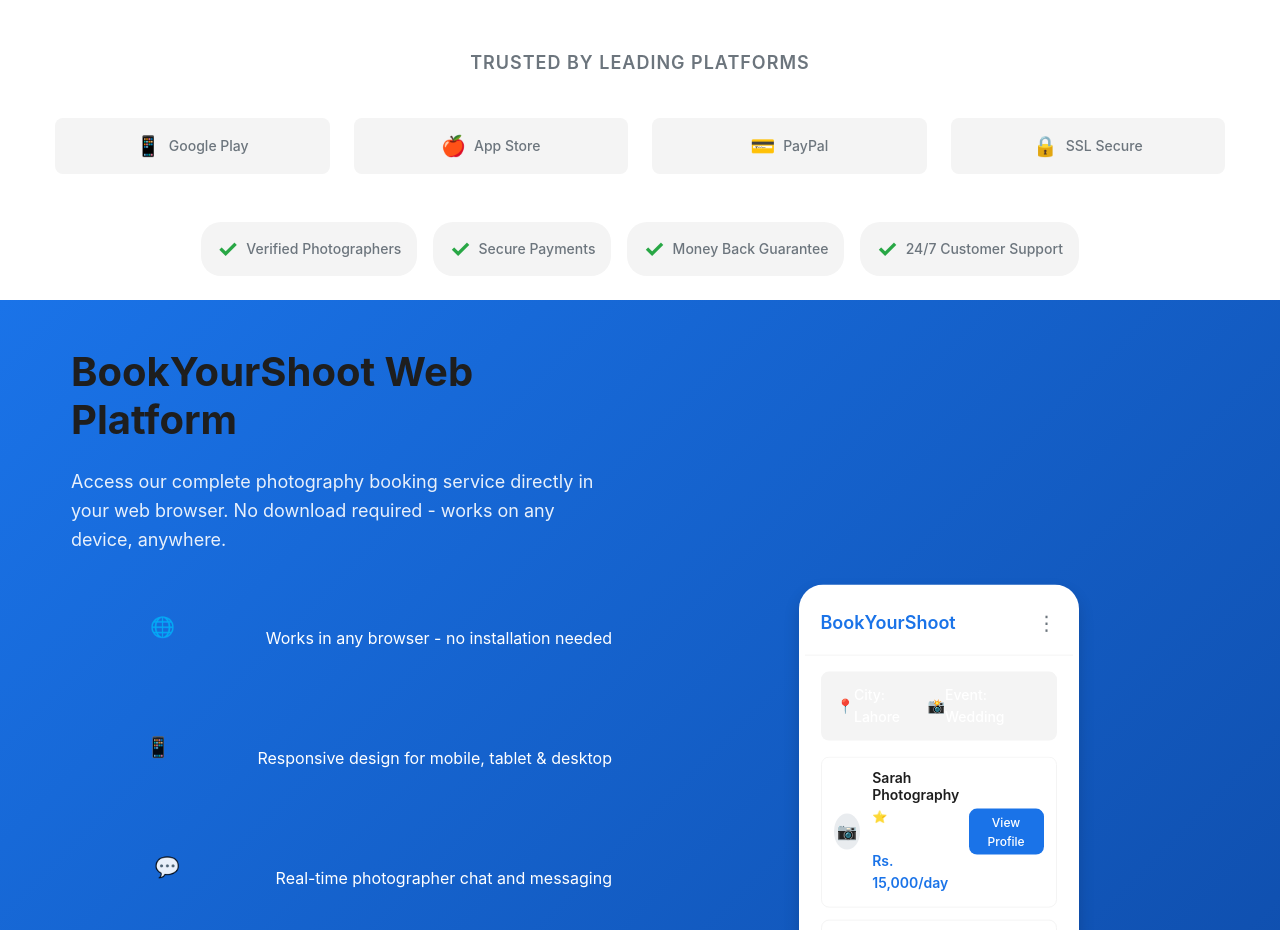
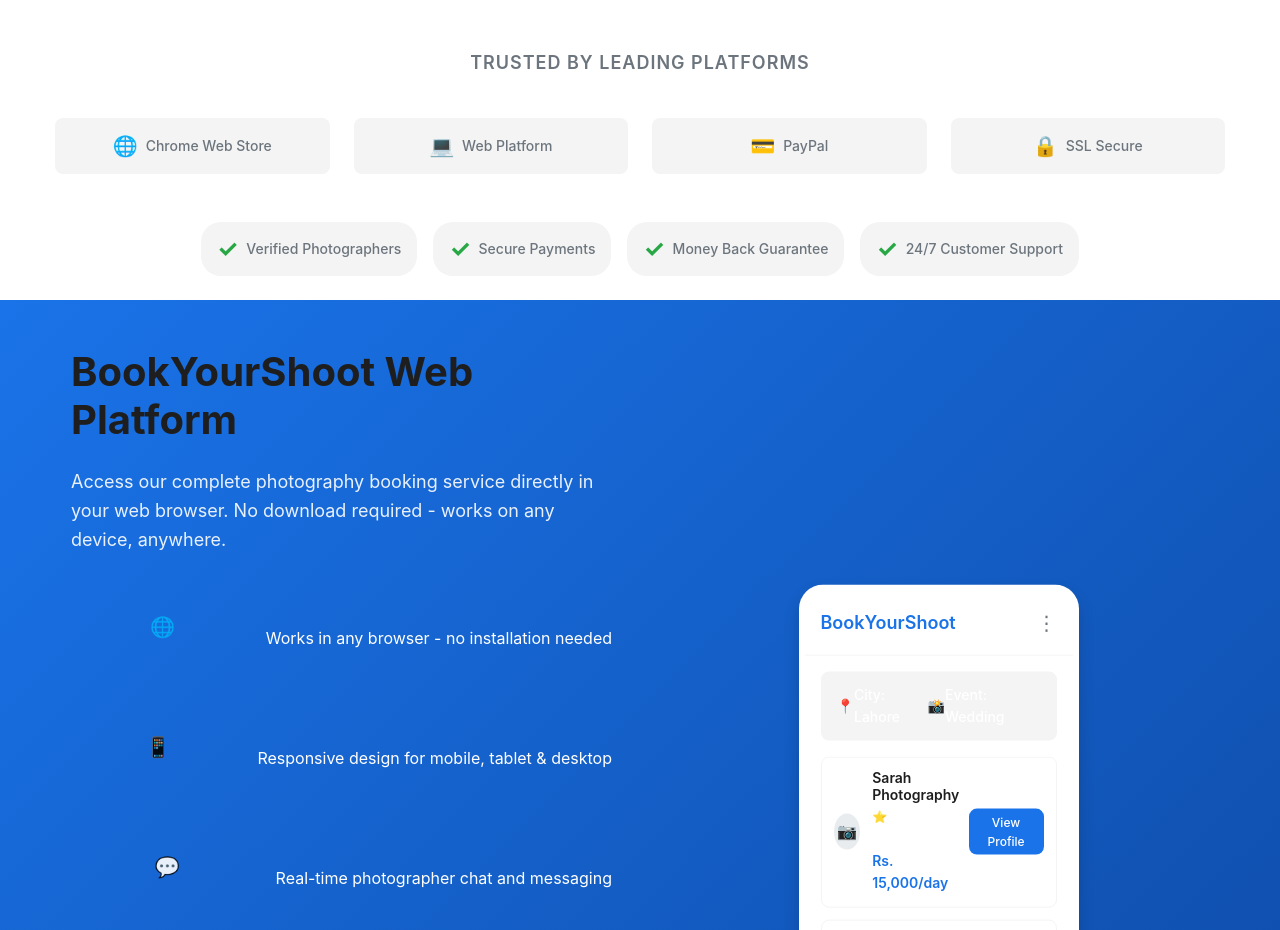
Before and after one commit to tahmeedahmad324/BookYourShoot, a React (Create React App) app: page / in a window 1280 px wide. Shown: the part 2700-3630 px from the top of the page. Built offline with nearby package versions, Linux system fonts and the light colour scheme.

Commit message:
Auto-commit: Agent tool execution

```diff
--- a/src/components/landing/TrustBar.jsx
+++ b/src/components/landing/TrustBar.jsx
@@ -10,8 +10,8 @@ const TrustBar = () => {
   ];
 
   const partners = [
-    { name: 'Google Play', icon: '📱' },
-    { name: 'App Store', icon: '🍎' },
+    { name: 'Chrome Web Store', icon: '🌐' },
+    { name: 'Web Platform', icon: '💻' },
     { name: 'PayPal', icon: '💳' },
     { name: 'SSL Secure', icon: '🔒' }
   ];
```
